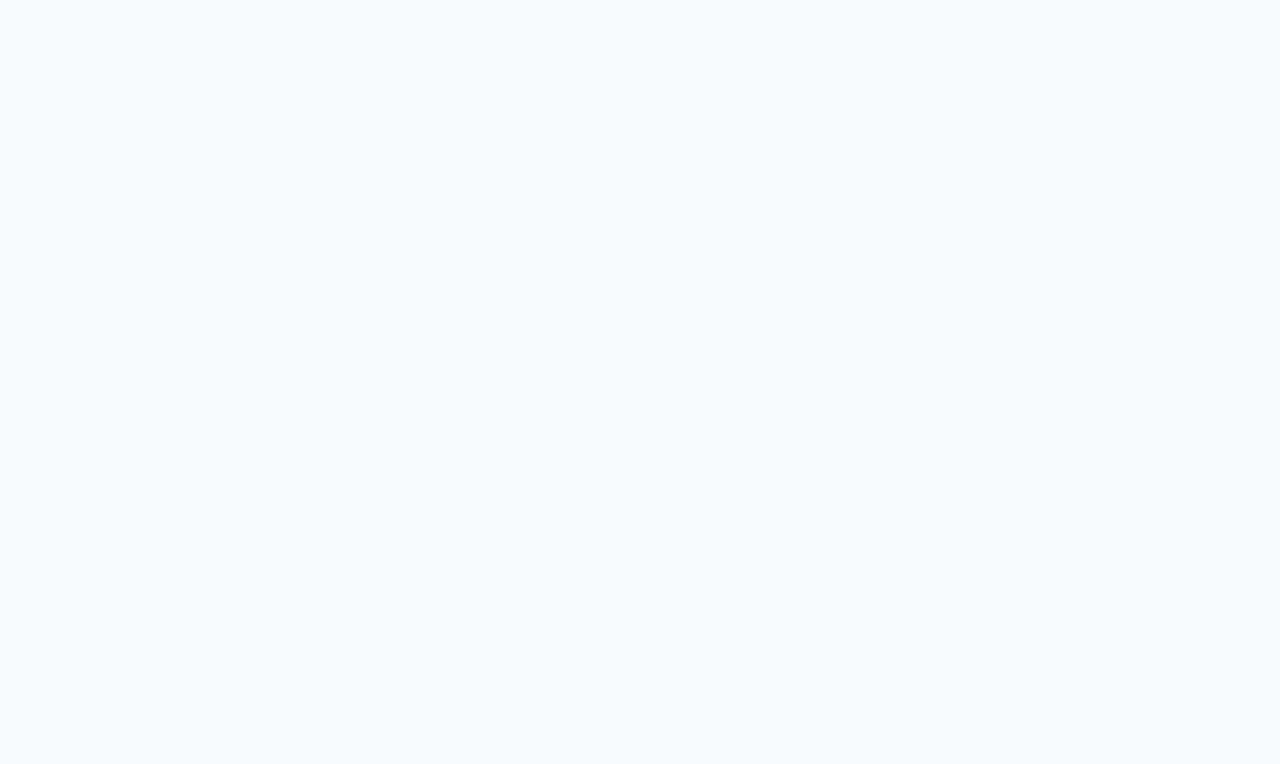
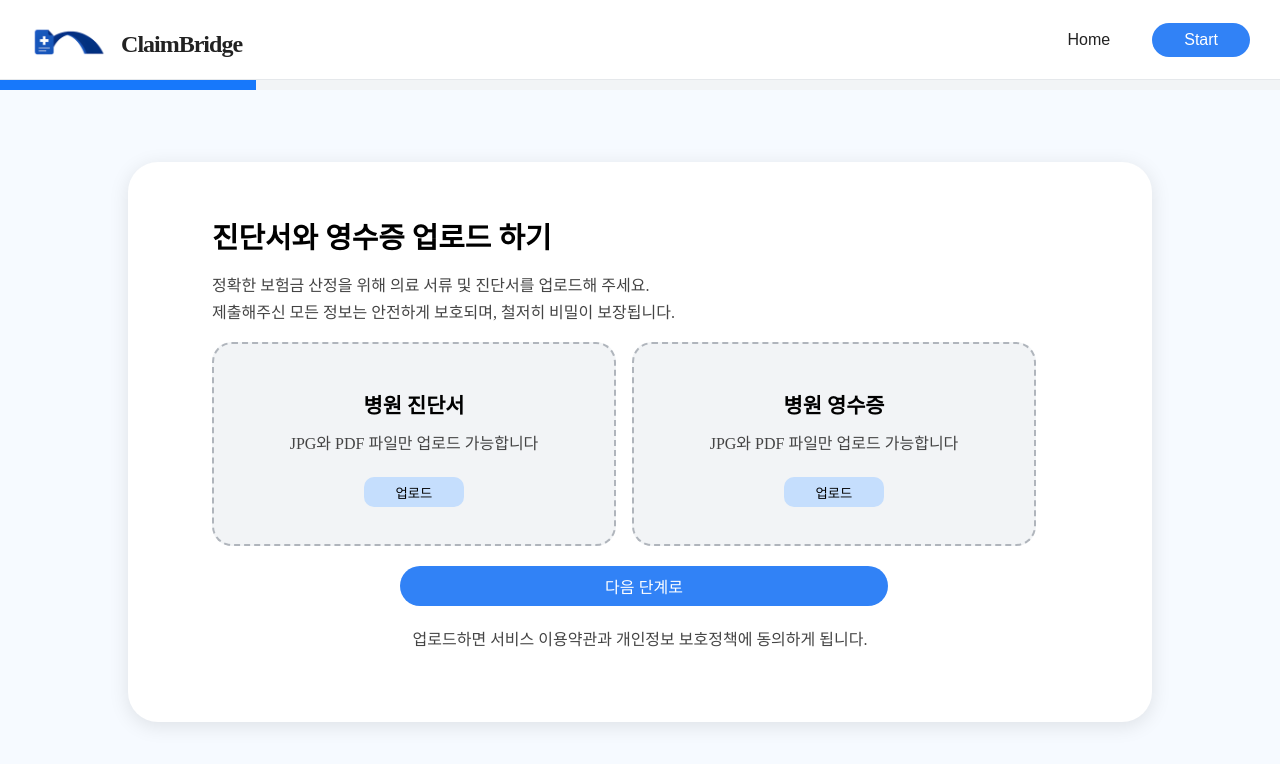
Before and after one commit to 2025-Summer-Bootcamp-Team-H/frontend, a React (Vite) app: page /Upload in a window 1280 px wide. Before the commit this address had no page. Shown: the top 764 px of the page. Built offline with nearby package versions, Linux system fonts and the light colour scheme.

Commit message:
Design: 업로드 페이지 퍼블리싱

```diff
--- a/src/App.jsx
+++ b/src/App.jsx
@@ -2,6 +2,7 @@ import GlobalStyle from './styles/GlobalStyle'
 import { BrowserRouter, Routes, Route } from 'react-router-dom'
 import Onboarding from './pages/Onboarding'
 import Login from './pages/Login'
+import Upload from './pages/Upload'
 
 function App() {
   return (
@@ -10,6 +11,7 @@ function App() {
       <Routes>
         <Route path="/Onboarding" element={<Onboarding />} />
         <Route path="/Login" element={<Login />} />
+        <Route path="/Upload" element={<Upload />} />
       </Routes>
     </BrowserRouter>
   )
--- /dev/null
+++ b/src/pages/Upload.jsx
@@ -0,0 +1,128 @@
+import Container from '../components/Container'
+import Navbar from '../components/Navbar'
+import styled from 'styled-components'
+import BigBtn from '../components/buttons/Bigbtn'
+
+const Text = styled.p`
+  font-size: 1rem;
+  color: #444;
+  line-height: 1.7;
+  font-family: 'Public Sans';
+`
+
+const Box = styled.div`
+  width: 400px;
+  height: 200px;
+  background-color: #f2f4f6;
+  border-radius: 20px;
+  display: flex;
+  flex-direction: column;
+  justify-content: center;
+  align-items: center;
+  gap: 5px;
+  font-family: 'Public Sans';
+  border: 2px dashed rgba(78, 89, 104, 0.4);
+`
+
+const Button = styled.button`
+  width: 100px;
+  height: 30px;
+  background-color: #c5defd;
+  color: #000000;
+  border-radius: 10px;
+  border: none;
+  cursor: pointer;
+  font-family: 'Public Sans';
+`
+
+const Title = styled.h2`
+  font-size: 1.3rem;
+  font-weight: bold;
+  font-family: 'Public Sans';
+  color: #000000;
+  margin: 0.5rem 0;
+`
+
+const TitleH1 = styled.h1`
+  font-size: 1.8rem;
+  font-weight: bold;
+  font-family: 'Public Sans';
+  margin: 0;
+`
+const Info = styled.p`
+  font-size: 1rem;
+  color: #444;
+  line-height: 1.5;
+  font-family: 'Public Sans';
+  margin: 0 0 1rem 0;
+`
+
+const ContentWrapper = styled.div`
+  width: 880px;
+  margin: 0 auto;
+  padding-left: 24px;
+`
+
+const TopSection = styled.div`
+  width: 100%;
+  display: flex;
+  flex-direction: column;
+  align-items: flex-start;
+`
+
+const ProgressBarWrapper = styled.div`
+  width: 100%;
+  height: 10px;
+  background: #f2f4f6;
+  overflow: hidden;
+  margin-bottom: 2rem;
+`
+
+const Progress = styled.div`
+  width: 20%;
+  height: 100%;
+  background: #1778fb;
+  transition: width 0.3s;
+`
+
+function Upload() {
+  return (
+    <div>
+      <Navbar />
+      <ProgressBarWrapper>
+        <Progress />
+      </ProgressBarWrapper>
+      <Container>
+        <ContentWrapper>
+          <TopSection>
+            <TitleH1>진단서와 영수증 업로드 하기</TitleH1>
+            <Text>
+              정확한 보험금 산정을 위해 의료 서류 및 진단서를 업로드해 주세요.
+              <br />
+              제출해주신 모든 정보는 안전하게 보호되며, 철저히 비밀이
+              보장됩니다.
+            </Text>
+          </TopSection>
+          <div style={{ display: 'flex', gap: '1rem', marginBottom: '1rem' }}>
+            <Box>
+              <Title>병원 진단서</Title>
+              <Info>JPG와 PDF 파일만 업로드 가능합니다</Info>
+              <Button>업로드</Button>
+            </Box>
+            <Box>
+              <Title>병원 영수증</Title>
+              <Info>JPG와 PDF 파일만 업로드 가능합니다</Info>
+              <Button>업로드</Button>
+            </Box>
+          </div>
+        </ContentWrapper>
+        <BigBtn>다음 단계로</BigBtn>
+        <Text>
+          업로드하면 서비스 이용약관과 개인정보 보호정책에 동의하게 됩니다.
+        </Text>
+      </Container>
+    </div>
+  )
+}
+
+export default Upload
```
